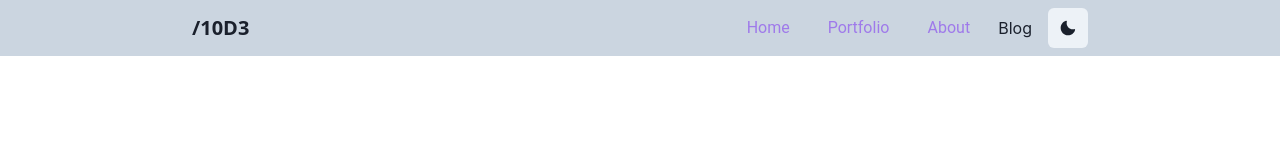
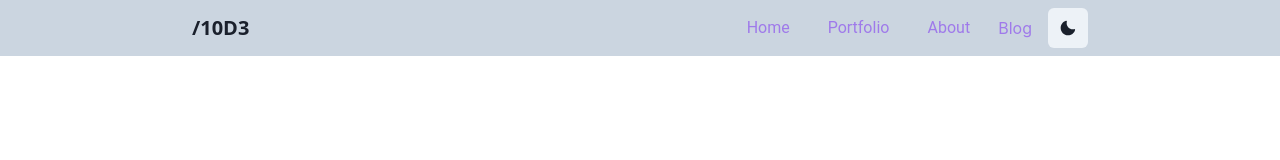
Before and after one commit to 10d3/portfoliofinal, a React (Vite) app: page / in a window 1280 px wide. Shown: the top 160 px of the page. Built offline with nearby package versions, Linux system fonts and the light colour scheme.

Commit message:
fixing blog url in navbar

```diff
--- a/src/components/navbar/Navbar.jsx
+++ b/src/components/navbar/Navbar.jsx
@@ -156,7 +156,7 @@ export default function Navbar() {
             </a>
           </Text>
         ))}
-        <Link className="link" to="/blog">Blog</Link>
+        <Link className="link" to="/blog"><Text fontSize={{base:"2xl",md:"md"}} color='purple.400'>Blog</Text></Link>
         <Button onClick={toggleColorMode}>
           {isLightMode ? <MoonIcon /> : <SunIcon />}
         </Button>
```
